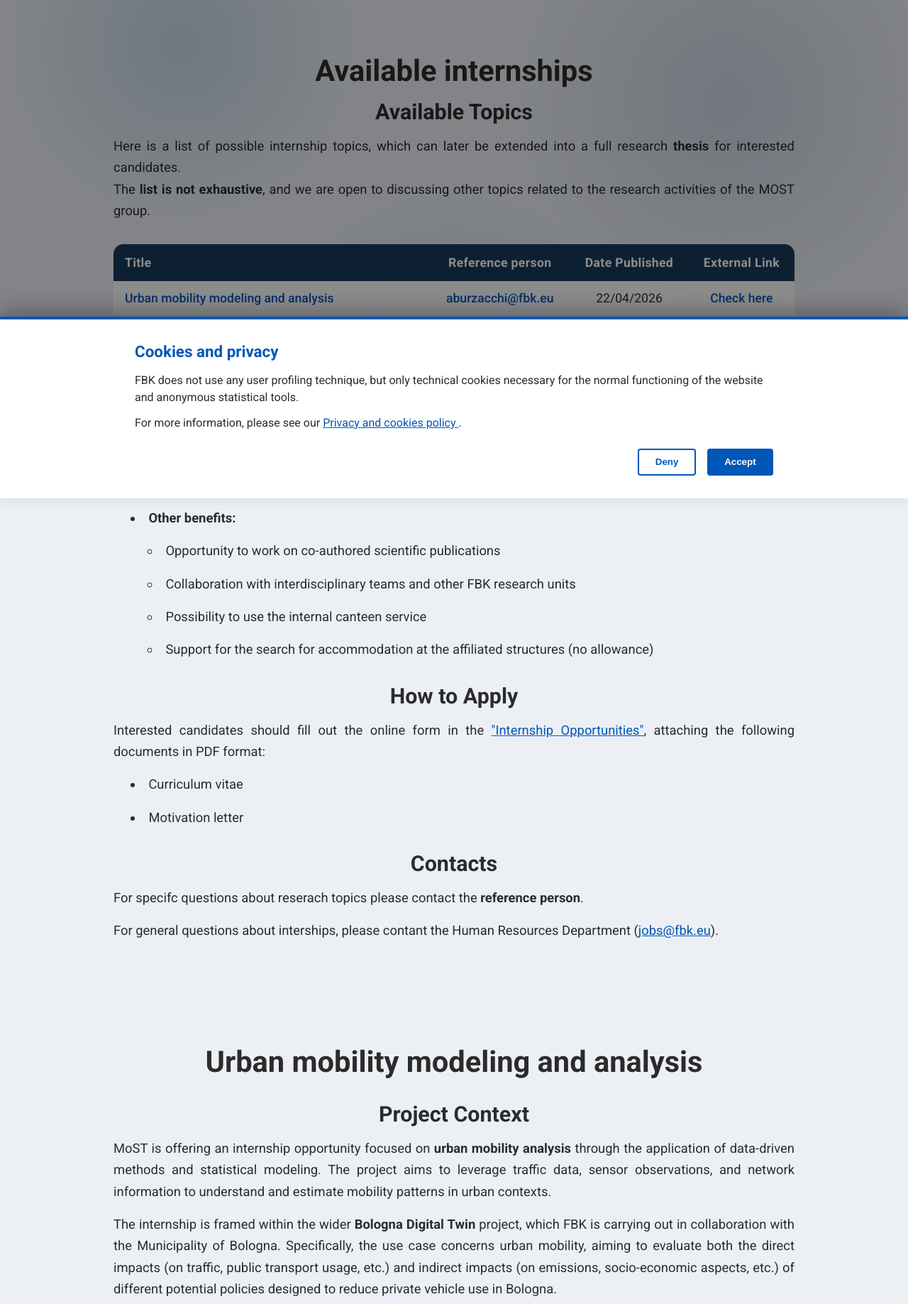
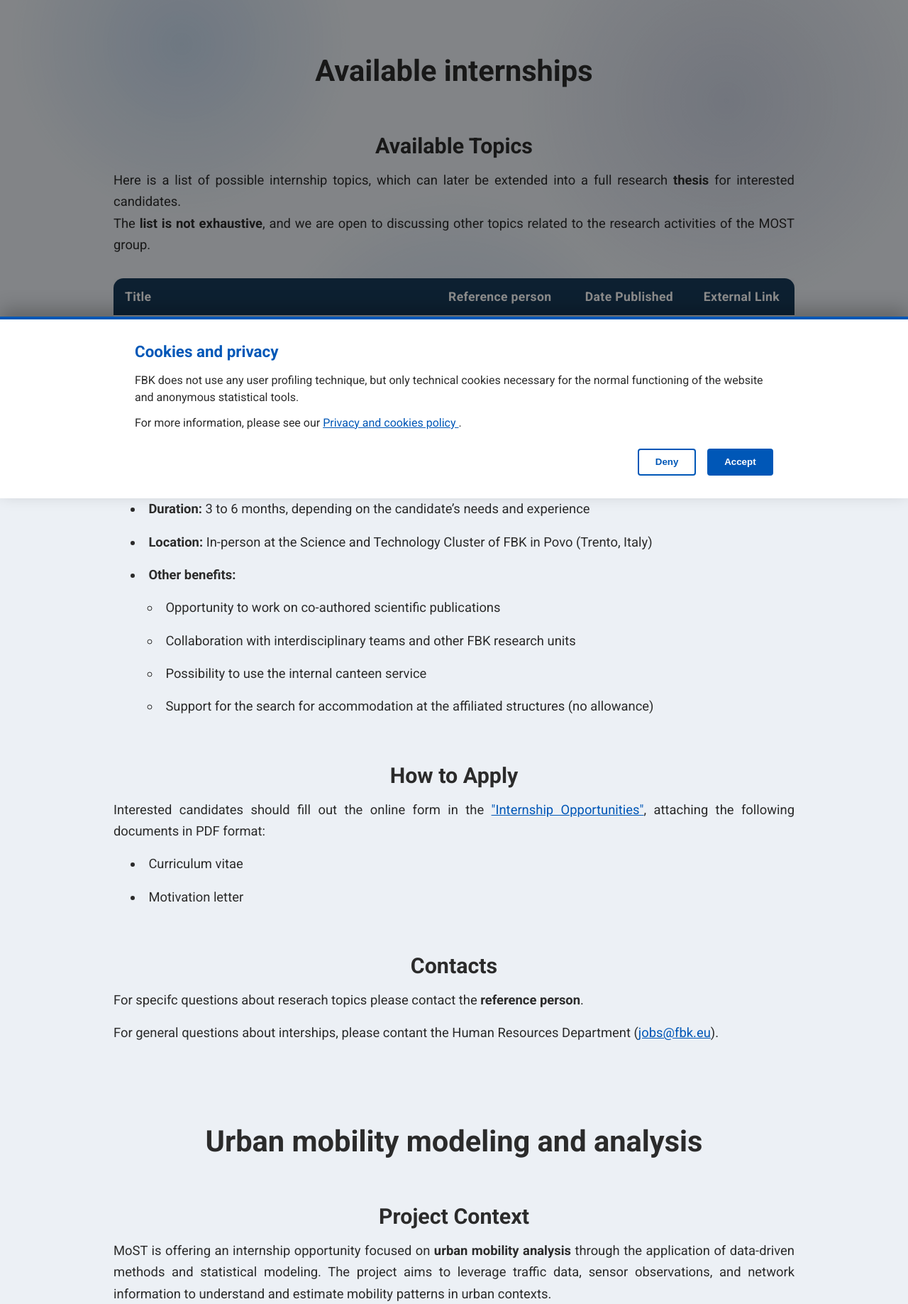
Before and after one commit to fbk-most/fbk-most.github.io, a FastAPI app: page /internships in a window 1280 px wide. Shown: the part 98-1935 px from the top of the page at 71% size. Run offline with FastAPI, Linux system fonts and the light colour scheme.

Commit message:
various layout improvements, new images for news, links fixed

```diff
--- a/app/static/css/header.css
+++ b/app/static/css/header.css
@@ -20,13 +20,26 @@ header {
   padding: 1.5rem 2rem;
 }
 
-.header-top p {
-  font-family: 'Roboto Condensed', 'Arial Narrow', sans-serif;
+.header-top a {
+  text-decoration: none;
+  color: inherit;        /* keeps original text color */
+  display: flex;         /* preserves your layout */
+  align-items: center;
+  gap: 0.6rem;
+}
+
+.brand-link {
   display: flex;
   align-items: center;
   gap: 0.6rem;
-  flex: 1 1 auto;
+
+  flex: 1 1 auto;   /* THIS is what was keeping layout stable */
   min-width: 0;
+
+  font-family: 'Roboto Condensed', 'Arial Narrow', sans-serif;
+
+  text-decoration: none;
+  color: inherit;
 }
 
 .header-brand-text {
--- a/app/static/css/people.css
+++ b/app/static/css/people.css
@@ -19,7 +19,7 @@
   --mh: calc(var(--mv) + (var(--s) - 2 * var(--hc)) / 2);
   --f: calc(2 * var(--s) * var(--r) + 4 * var(--mv) - 2 * var(--vc) - 2px);
 
-  padding-bottom: calc(var(--s) * 1.5);
+  padding-bottom: calc(var(--s)); /*calc(var(--s) * 1.5)*/
 }
 
 .honeycomb-container {
@@ -190,7 +190,7 @@
     --f: calc(2 * var(--s) * var(--r) + 4 * var(--mv) - 2 * var(--vc) - 2px);
 
     width: 100%;
-    padding-bottom: calc(var(--s) * 1.5);
+    padding-bottom: calc(var(--s)); /*calc(var(--s) * 1.5)*/
     padding-left: calc(var(--s) / var(--mh)); /* compensate for ::before float offset, try also 2+ var */
   }
 
--- a/app/templates/events.html
+++ b/app/templates/events.html
@@ -52,9 +52,6 @@
         which calls for safeguarding an authentically human way of life.
       </p>
       <p>For more details click <a href="">here</a> (Italian only).</p>
-      <p>
-        <b>Links.</b> <a href="https://github.com/fbk-most/civic-digital-twins">GitHub repository</a>
-      </p>
     </div>
 
   </div>
--- a/app/templates/header.html
+++ b/app/templates/header.html
@@ -1,13 +1,15 @@
 <header data-page="{{ current_page }}">
   <div class="header-top">
-    <p>
+    <a href="/" class="brand-link">
       <img src="/static/images/logos/MostLogoWhite.png" alt="Left Logo">
       <span class="header-brand-text">
         <span>MoST</span>
         <span>Modeling and Simulation of Socio-Technical Systems</span>
       </span>
-    </p>
-    <img src="/static/images/logos/FBK_Logo_Horizontal_white.png" alt="Right Logo" class="fbk-logo">
+    </a>
+    <a href="https://www.fbk.eu/en/">
+      <img src="/static/images/logos/FBK_Logo_Horizontal_white.png" alt="Right Logo" class="fbk-logo">
+    </a>
     <button type="button" class="nav-toggle" aria-label="Toggle navigation" aria-expanded="false">
       <i class="fas fa-bars"></i>
     </button>
--- a/app/templates/internships.html
+++ b/app/templates/internships.html
@@ -7,7 +7,7 @@
 <section class="content">
   <h2>Available internships</h2>
 
-  <h3 style="margin-bottom: 1rem;">Available Topics </h3>
+  <h3 style="margin: 4rem 0 1rem;">Available Topics </h3>
 
   <p>Here is a list of possible internship topics, which can later be extended into a full research <b>thesis</b> for interested candidates.<br>
   The <b>list is not exhaustive</b>, and we are open to discussing other topics related to the research activities of the MOST group.</p>
@@ -44,7 +44,7 @@
     </div>
 
 
-    <h3 style="margin-top: 2rem; margin-bottom: 1rem;">Internship Terms</h3>
+    <h3 style="margin-top: 4rem; margin-bottom: 1rem;">Internship Terms</h3>
 
     <ul>
       <li><b>Type:</b> Curricular internship (no allowance)</li>
@@ -60,7 +60,7 @@
       </li>
     </ul>
 
-    <h3 style="margin-top: 2rem; margin-bottom: 1rem;">How to Apply </h3>
+    <h3 style="margin-top: 4rem; margin-bottom: 1rem;">How to Apply </h3>
 
           <p>
       Interested candidates should fill out the online form in the <a href="https://jobs.fbk.eu/">"Internship Opportunities"</a>, attaching the following documents in PDF format:
@@ -69,7 +69,7 @@
         <li>Motivation letter</li>
       </ul>
 
-    <h3 style="margin-top: 2rem; margin-bottom: 1rem;">Contacts </h3>
+    <h3 style="margin-top: 4rem; margin-bottom: 1rem;">Contacts </h3>
 
     <p>
       For specifc questions about reserach topics please contact the <b>reference person</b>.
@@ -85,8 +85,8 @@
 
 <section id="intership1" class="content">
 
-  <h2  style="margin-top: 2rem; margin-bottom: 2rem;">Urban mobility modeling and analysis</h2>
-  <h3 style="margin-top: 2rem; margin-bottom: 1rem;">Project Context</h3>
+  <h2  style="margin-bottom: 2rem;">Urban mobility modeling and analysis</h2>
+  <h3 style="margin-top: 4rem; margin-bottom: 1rem;">Project Context</h3>
   <p>
     MoST is offering an internship opportunity focused on <b>urban mobility analysis</b> through the application of
     data-driven methods and statistical modeling. The project aims to leverage traffic data, sensor observations, and
@@ -96,7 +96,7 @@
     The internship is framed within the wider <b>Bologna Digital Twin</b> project, which FBK is carrying out in collaboration with the Municipality of Bologna. Specifically, the use case concerns urban mobility, aiming to evaluate both the direct impacts (on traffic, public transport usage, etc.) and indirect impacts (on emissions, socio-economic aspects, etc.) of different potential policies designed to reduce private vehicle use in Bologna.
   </p>
 
-  <h3 style="margin-top: 2rem; margin-bottom: 1rem;">Planned Activities</h3>
+  <h3 style="margin-top: 4rem; margin-bottom: 1rem;">Planned Activities</h3>
 
   <p>
     The intern will contribute to:
@@ -109,7 +109,7 @@
   </p>
   <p>This internship provides the chance to work in a multidisciplinary team and to actively participate in applied research that combines behavioral analytics with user-centered approaches.</p>
 
-  <h3 style="margin-top: 2rem; margin-bottom: 1rem;">Key Topics</h3>
+  <h3 style="margin-top: 4rem; margin-bottom: 1rem;">Key Topics</h3>
   <ul>
     <!-- <li><b>Analysis of the economic impacts of policies aimed at reducing private vehicle use in Bologna:</b> This involves understanding how mobility changes in different areas of Bologna can affect (positively or negatively) one or more economic variables, such as commerce, tourism, or productivity of workers in logistics.</li> -->
     <li><b>Analysis of the impact of the ticket price increase on private vehicle usage: </b>Has public transport usage been discouraged, in favor of higher private vehicle use? To answer this project question, the intern will use traffic sensor time series data to study whether the introduction of the new public transport pricing system has significantly affected urban mobility.</li>
@@ -119,7 +119,7 @@
 
 
 
-  <h3 style="margin-top: 2rem; margin-bottom: 1rem;">Requirements</h3>
+  <h3 style="margin-top: 4rem; margin-bottom: 1rem;">Requirements</h3>
     <ul>
       <li>Academic background in Computer Science, Computer Engineering, Data Science, Engineering, Physics, Mathematics, or related technical field</li>
       <li>Good data analysis skills and knowledge of or interest in statistical modeling and network analysis</li>
@@ -129,7 +129,7 @@
 
     </ul>
 
-  <h3 style="margin-top: 2rem; margin-bottom: 1rem;">Reference person </h3>
+  <h3 style="margin-top: 4rem; margin-bottom: 1rem;">Reference person </h3>
 
   <p>
     Arianna Burzacchi: <a href="mailto:aburzacchi@fbk.eu">aburzacchi@fbk.eu</a>.
@@ -146,8 +146,8 @@
       <!-- ===== INTERSHIP ===== -->
 <section id="intership2" class="content">
 
-    <h2  style="margin-top: 2rem; margin-bottom: 2rem;">Urban environment characterization and analysis</h2>
-    <h3 style="margin-top: 2rem; margin-bottom: 1rem;">Project Context</h3>
+    <h2  style="margin-bottom: 4rem;">Urban environment characterization and analysis</h2>
+    <h3 style="margin-top: 4rem; margin-bottom: 1rem;">Project Context</h3>
 
     <p>
       MoST is offering an internship opportunity focused on the <b>characterization and analysis of urban environments</b> through the integration of geospatial data, combining objective physical characteristics of urban infrastructure with subjective factors that influence citizens' perception and use of urban spaces.
@@ -156,7 +156,7 @@
       The internship is framed within the wider <b>Bologna Digital Twin</b> project, which FBK is carrying out in collaboration with the Municipality of Bologna. Specifically, the use case concerns urban planning in the historical city center, aiming to evaluate and suggest improvements to the characterization of the urban structure in terms of accessibility and equity.
     </p>
 
-    <h3 style="margin-top: 2rem; margin-bottom: 1rem;">Planned Activities</h3>
+    <h3 style="margin-top: 4rem; margin-bottom: 1rem;">Planned Activities</h3>
     <p>
       In this context, the intern will contribute to:
       <ul>
@@ -169,12 +169,12 @@
       </ul>
       This internship provides the chance to work in a multidisciplinary team and to actively participate in applied research that combines behavioral analytics with user-centered approaches.      </p>
 
-    <h3 style="margin-top: 2rem; margin-bottom: 1rem;">Key topics</h3>
+    <h3 style="margin-top: 4rem; margin-bottom: 1rem;">Key topics</h3>
     <ul>
       <li><b>Construction and characterization of the transport road graph for the study of proximity in historical centers:</b> The project aims to create a road graph that not only contains physical information about the city system (e.g., number of lanes, travel speed) but is also characterized by additional KPIs that may influence perception (e.g., street lighting presence and intensity, presence of sidewalks, proximity to services). OpenStreetMap will be used as the data source to extract and process street information. Methodologically, this study will use geostatistics and network analysis methods to model proximity indicators.</li>
     </ul>
 
-      <h3 style="margin-top: 2rem; margin-bottom: 1rem;">Requirements</h3>
+      <h3 style="margin-top: 4rem; margin-bottom: 1rem;">Requirements</h3>
       <ul>
         <li>Academic background in Computer Science, Computer Engineering, Data Science, Engineering, Physics, Mathematics, or related technical field</li>
         <li>Good data analysis skills and interest in geospatial tools and analysis</li>
@@ -184,7 +184,7 @@
 
       </ul>
 
-    <h3 style="margin-top: 2rem; margin-bottom: 1rem;">Reference person </h3>
+    <h3 style="margin-top: 4rem; margin-bottom: 1rem;">Reference person </h3>
 
     <p>
       Arianna Burzacchi: <a href="mailto:aburzacchi@fbk.eu">aburzacchi@fbk.eu</a>.
--- a/app/templates/people.html
+++ b/app/templates/people.html
@@ -142,12 +142,12 @@
 
     <div class="most-section__block_small ">
       <h3 style="margin-top: 2rem; margin-bottom: 1rem;">PhD Opportunities</h3>
-      <p>We have available PhD opportunities, for more details, please have a look to our deticated <a href="">page</a>.
+      <p>We have available PhD opportunities, for more details, please have a look to our deticated <a href="/phd">page</a>.
     </div>
 
     <div class="most-section__block_small ">
       <h3 style="margin-top: 2rem; margin-bottom: 1rem;">Internship Opportunities</h3>
-      <p>We have some available intership positions, please have a look to our deticated <a href="">page</a>.
+      <p>We have some available intership positions, please have a look to our deticated <a href="/internships">page</a>.
 
     </div>
   </div>
--- a/app/templates/phd.html
+++ b/app/templates/phd.html
@@ -41,7 +41,7 @@
 
 <section class="content" id="phd1">
 
-  <h2 style="margin-top: 2em;">Modeling and Simulation of Urban Digital Twins</h2>
+  <h2>Modeling and Simulation of Urban Digital Twins</h2>
   <h3 style="margin-top: 2rem; margin-bottom: 1rem;">Description</h3>
 
   <p>An <b>Urban Digital Twin</b> is a dynamic digital model of a city, fed by data collected from the city itself, and capable of faithfully reproducing the city behaviour through the use of <b>advanced modelling, data science, and AI techniques</b>. One of the key foreseen applications of Urban Digital Twins is to predict the evolution of the city, including the effects and impacts of external changes (eg, climate change) and internal processes (eg, urban transition policies and incentives).</p>
@@ -94,7 +94,7 @@
 
 <section id="phd2" class="content">
 
-  <h2 style="margin-top: 2em;">Cognitive and Motivational Mechanisms for Active Citizen Engagement in Urban Digital Twins</h2>
+  <h2>Cognitive and Motivational Mechanisms for Active Citizen Engagement in Urban Digital Twins</h2>
   <h3 style="margin-top: 2rem; margin-bottom: 1rem;">Description</h3>
 
   <p>
```
Also changed, not shown: app/static/css/styles.css (+16 -19 lines), app/static/data/news.json (+6 -6 lines), app/templates/base.html (+27 -57 lines), app/templates/index.html (+38 -8 lines), app/static/images/news/CDT.png (added), app/static/images/news/SIS-FENStatS-2026.png (deleted), app/static/images/news/SIS-FENStatS-2026.webp (added), app/static/images/news/burzacchi2026evaluating.png, app/static/images/news/harmonie.webp (added), app/static/images/news/internship.jpg (added), 2 other files.
